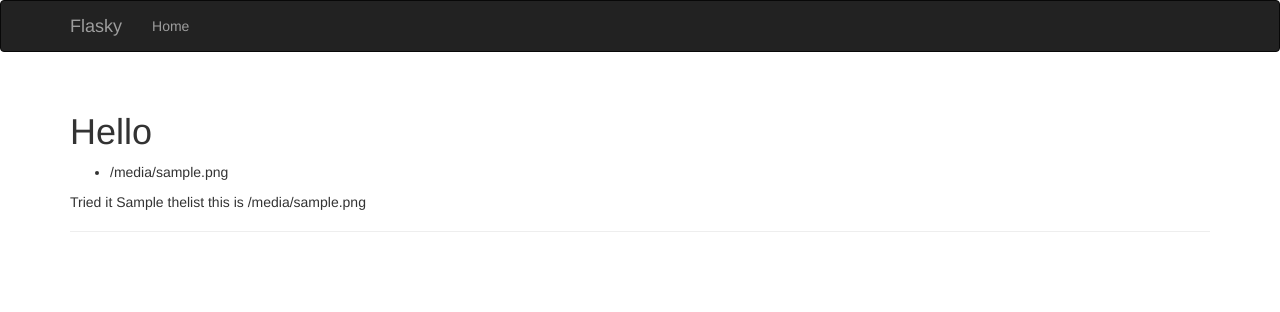
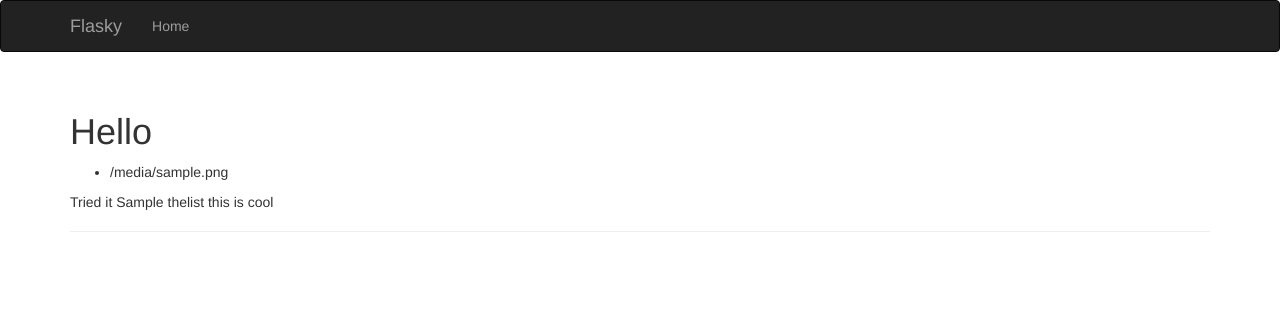
Before and after one commit to raisedwizardry/videop, a Flask app: template app/templates/list.html in a window 1280 px wide. Shown: the top 312 px of the page. Run offline with Flask 2, Linux system fonts and the light colour scheme; the template is opened without the code that fills it: most values are stand-ins (such as "Sample title", 1, 10 or a date in 2020); some libraries are stand-ins or nearby versions.

Commit message:
clean up to list template

```diff
--- a/app/templates/list.html
+++ b/app/templates/list.html
@@ -11,6 +11,6 @@
         <li>{{ files }}</li>
     {% endfor %}
 </ul>
-    <p>Tried it {{ thelist }} this is {{ files }}</p>
+    <p>Tried it {{ thelist }} this is cool</p>
 </div>
 {% endblock %}
```
